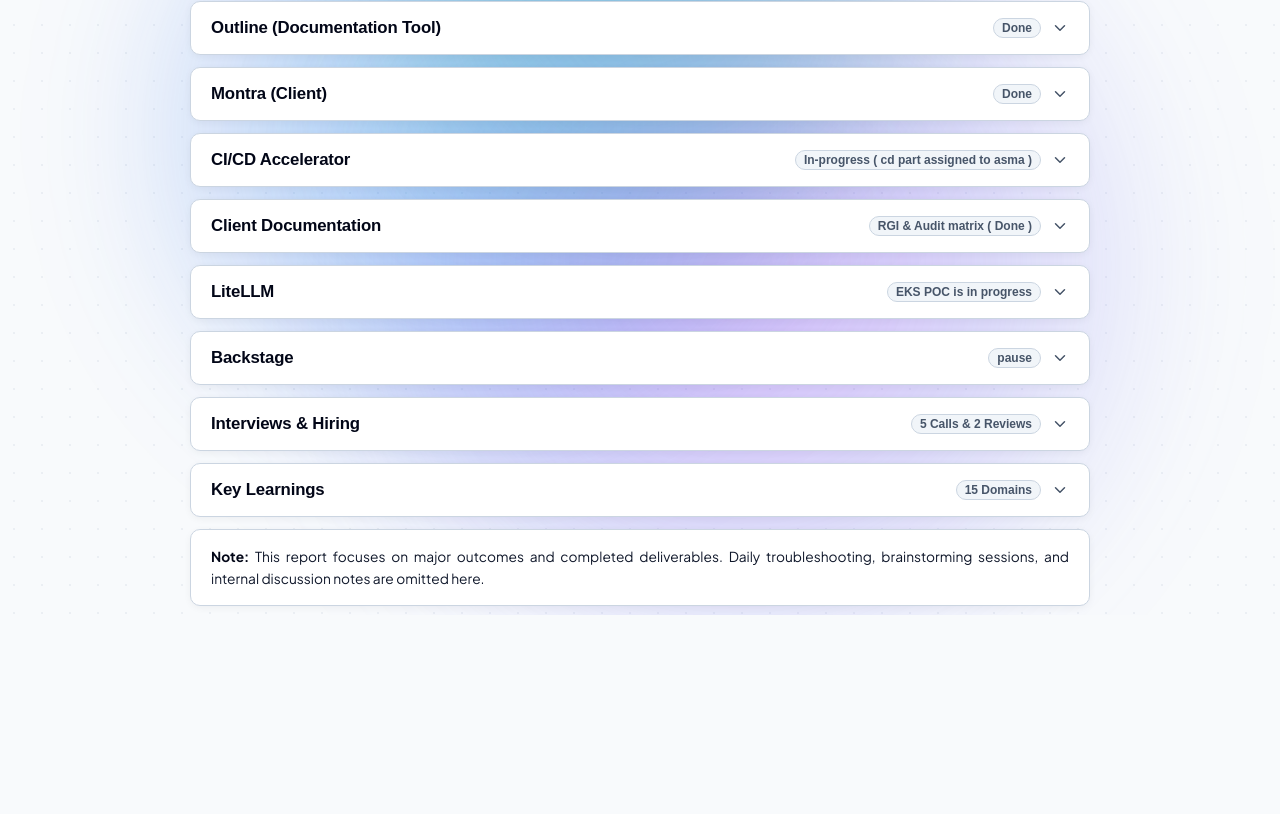
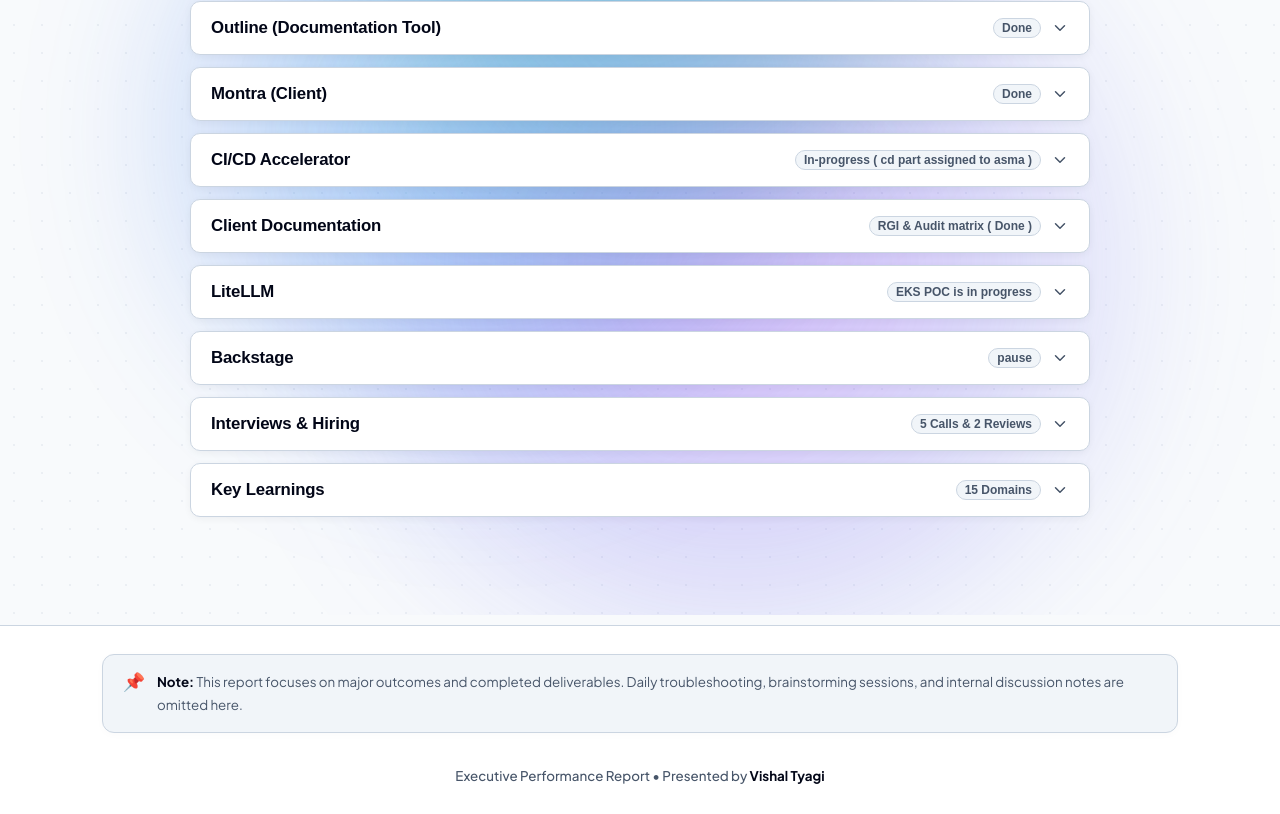
Before and after one commit to vishuops0210/feedback-personal, a React (Vite) app: page / in a window 1280 px wide. Shown: the part 185-999 px from the top of the page. Before the commit the page ends 831 px from the top, so only its background shows below. Built offline with nearby package versions, Linux system fonts and the light colour scheme.

Commit message:
added footer

```diff
--- a/src/App.jsx
+++ b/src/App.jsx
@@ -774,13 +774,25 @@
           </div>
         )}
 
-        {/* Executive Note Footer */}
-        <footer className="footer-note">
-          <p>
-            {renderFormattedText(feedbackFormConfig.footerNote || "**Note:** This report focuses on major outcomes and completed deliverables. Daily troubleshooting, brainstorming sessions, and internal discussion notes are omitted here.")}
-          </p>
-        </footer>
       </div>
+
+      {/* Executive Page Footer — Spans Full 100% Screen Width */}
+      <footer className={`app-footer ${isHeaderCollapsed ? 'is-collapsed' : ''}`}>
+        <div className="footer-content">
+          <div className="footer-note-card">
+            <span className="footer-note-icon">📌</span>
+            <div className="footer-note-text">
+              {renderFormattedText(feedbackFormConfig.footerNote || "**Note:** This report focuses on major outcomes and completed deliverables. Daily troubleshooting, brainstorming sessions, and internal discussion notes are omitted here.")}
+            </div>
+          </div>
+
+          <div className="footer-bottom-bar">
+            <div className="footer-copyright">
+              Executive Performance Report • Presented by <strong>Vishal Tyagi</strong>
+            </div>
+          </div>
+        </div>
+      </footer>
 
       {/* Reviewer Feedback Modal */}
       {feedbackModalOpen && (
--- a/src/styles/main.css
+++ b/src/styles/main.css
@@ -1383,21 +1383,117 @@
   line-height: 1.6;
 }
 
-/* Footer Note */
-.footer-note {
-  margin-top: 28px;
-  padding: 14px 18px;
-  background: var(--bg-subtle);
-  border: 1px solid var(--border-color);
-  border-radius: 8px;
-  font-size: 0.815rem;
+/* Executive Full Page Footer — 100% Full-Bleed Viewport Width */
+.app-footer {
+  width: 100%;
+  margin-top: 56px;
+  padding: 28px 0 12px 0;
+  border-top: 1px solid var(--border-color);
+  background: var(--bg-card);
+  transition: opacity 0.3s ease, transform 0.3s ease;
+}
+
+[data-theme="dark"] .app-footer {
+  background: var(--bg-card);
+  border-top-color: var(--border-color);
+}
+
+.app-footer.is-collapsed {
+  display: none !important;
+}
+
+.footer-content {
+  max-width: 1140px;
+  margin: 0 auto;
+  padding: 0 32px;
+  display: flex;
+  flex-direction: column;
+  gap: 20px;
+}
+
+@media (max-width: 640px) {
+  .footer-content {
+    padding: 0 16px;
+  }
+}
+
+.footer-note-card {
+  display: flex;
+  align-items: flex-start;
+  gap: 12px;
+  padding: 16px 20px;
+  background: var(--bg-subtle);
+  border: 1px solid var(--border-color);
+  border-radius: 12px;
+  box-shadow: 0 2px 8px rgba(0, 0, 0, 0.02);
+}
+
+.footer-note-icon {
+  font-size: 1.1rem;
+  line-height: 1;
+  flex-shrink: 0;
+  margin-top: 2px;
+}
+
+.footer-note-text {
+  font-size: 0.835rem;
   color: var(--text-muted);
-  line-height: 1.5;
-  text-align: justify;
-}
-
-.footer-note strong {
-  color: var(--text-main);
+  line-height: 1.65;
+}
+
+.footer-note-text strong {
+  color: var(--text-main);
+  font-weight: 700;
+}
+
+.footer-bottom-bar {
+  display: flex;
+  align-items: center;
+  justify-content: center;
+  text-align: center;
+  padding: 12px 0 16px 0;
+}
+
+.footer-copyright {
+  font-size: 0.835rem;
+  color: var(--text-muted);
+  font-weight: 500;
+}
+
+.footer-copyright strong {
+  color: var(--text-main);
+  font-weight: 700;
+}
+
+.footer-badges {
+  display: flex;
+  align-items: center;
+  gap: 8px;
+}
+
+.footer-badge {
+  display: inline-flex;
+  align-items: center;
+  padding: 4px 10px;
+  border-radius: 99px;
+  font-size: 0.725rem;
+  font-weight: 600;
+  background: var(--bg-subtle);
+  color: var(--text-muted);
+  border: 1px solid var(--border-color);
+  letter-spacing: 0.02em;
+}
+
+.footer-badge.primary {
+  background: rgba(37, 99, 235, 0.08);
+  color: var(--accent-primary);
+  border-color: rgba(37, 99, 235, 0.2);
+}
+
+[data-theme="dark"] .footer-badge.primary {
+  background: rgba(56, 189, 248, 0.12);
+  color: var(--accent-primary);
+  border-color: rgba(56, 189, 248, 0.25);
 }
 
 /* Lists & Sub-blocks inside card */
```
